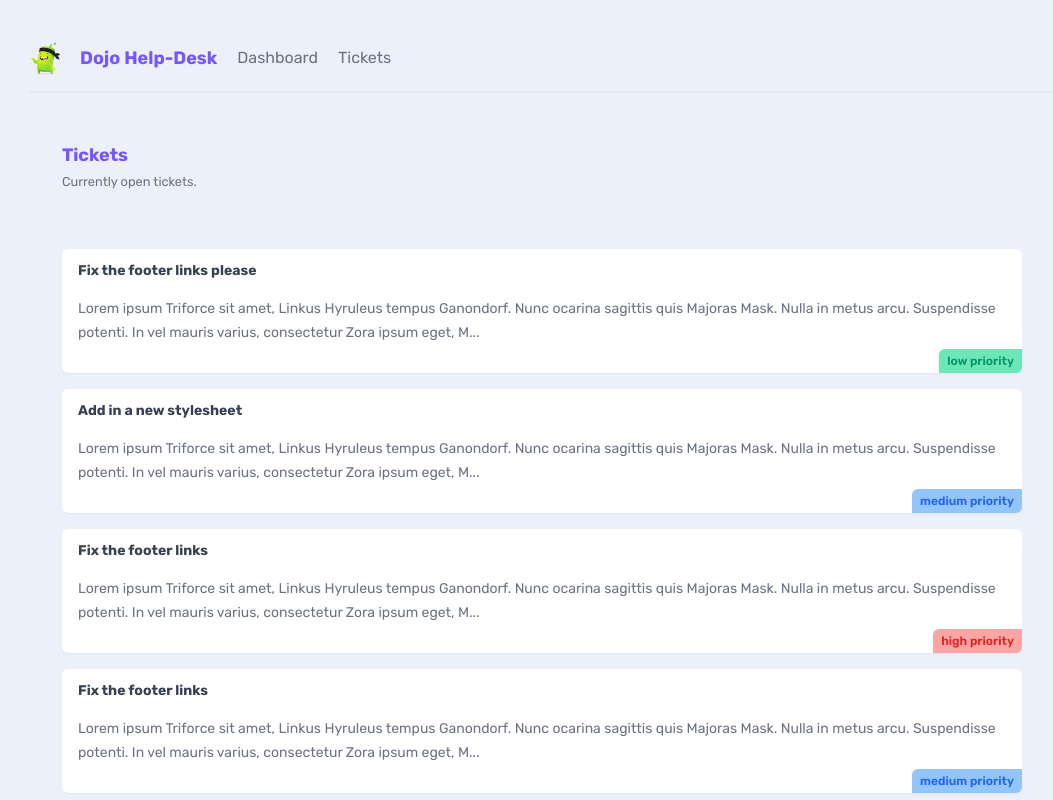
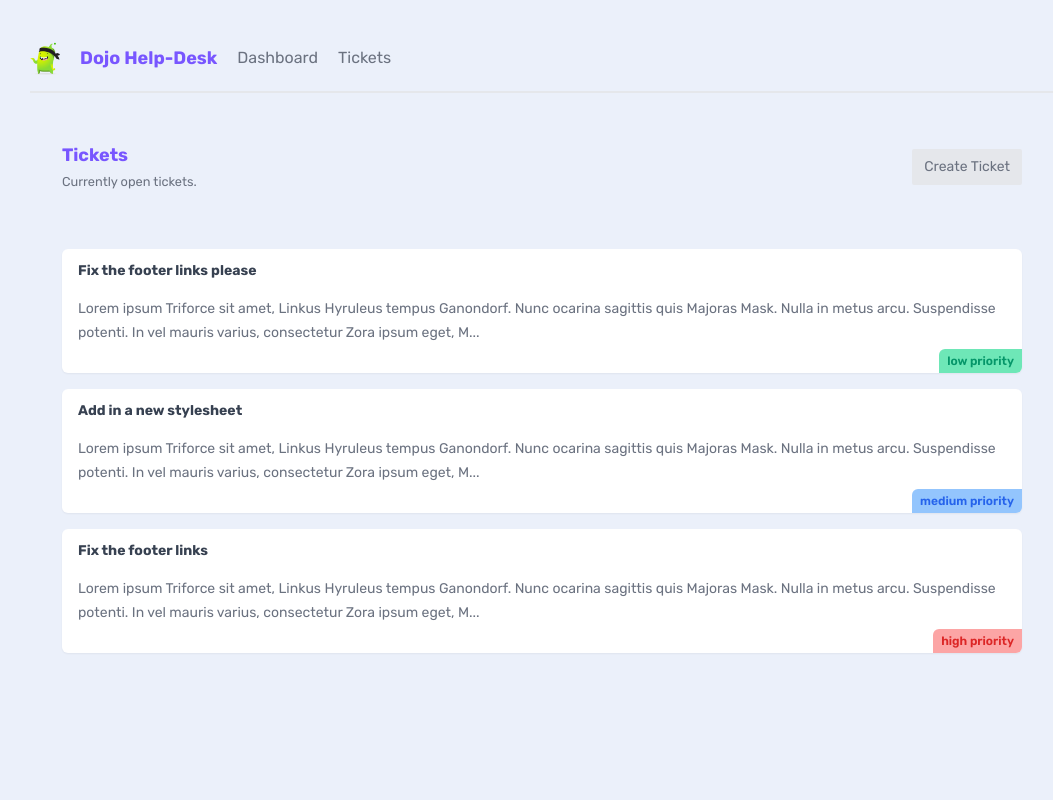
Before and after one commit to inder231/next-ticket-app, a Next.js app: page /tickets in a window 1280 px wide. Shown: the top 800 px of the page, without its empty margins (98-1151 px from the left). Built offline with nearby package versions, Linux system fonts and the light colour scheme; data requests are answered from the project's data file.

Commit message:
feat: added create ticket with button

```diff
--- a/_data/db.json
+++ b/_data/db.json
@@ -20,21 +20,6 @@
       "body": "Lorem ipsum Triforce sit amet, Linkus Hyruleus tempus Ganondorf. Nunc ocarina sagittis quis Majoras Mask. Nulla in metus arcu. Suspendisse potenti. In vel mauris varius, consectetur Zora ipsum eget, Master Sword porttitor urna. Fusce elementum urna elit, eget eleifend velit consectetur eget. Integer vel lobortis ipsum, vitae auctor Ocarina of Time. Donec sed urna dapibus, interdum magna a, eleifend magna. Curabitur tincidunt enim a neque volutpat. Phasellus auctor magna vel nunc pretium, ut volutpat justo tristique. Pellentesque cursus convallis mauris, in tempus enim tincidunt vitae.",
       "priority": "high",
       "user_email": "peach@netninja.dev"
-    },
-    {
-      "id": "4",
-      "title": "Fix the footer links",
-      "body": "Lorem ipsum Triforce sit amet, Linkus Hyruleus tempus Ganondorf. Nunc ocarina sagittis quis Majoras Mask. Nulla in metus arcu. Suspendisse potenti. In vel mauris varius, consectetur Zora ipsum eget, Master Sword porttitor urna. Fusce elementum urna elit, eget eleifend velit consectetur eget. Integer vel lobortis ipsum, vitae auctor Ocarina of Time. Donec sed urna dapibus, interdum magna a, eleifend magna. Curabitur tincidunt enim a neque volutpat. Phasellus auctor magna vel nunc pretium, ut volutpat justo tristique. Pellentesque cursus convallis mauris, in tempus enim tincidunt vitae.",
-      "priority": "medium",
-      "user_email": "peach@netninja.dev"
-    },
-    {
-      "id": "5",
-      "title": "Updated footer",
-      "body": "Lorem ipsum Triforce sit amet, Linkus Hyruleus tempus Ganondorf. Nunc ocarina sagittis quis Majoras Mask. Nulla in metus arcu. Suspendisse potenti. In vel mauris varius, consectetur Zora ipsum eget, Master Sword porttitor urna. Fusce elementum urna elit, eget eleifend velit consectetur eget. Integer vel lobortis ipsum, vitae auctor Ocarina of Time. Donec sed urna dapibus, interdum magna a, eleifend magna. Curabitur tincidunt enim a neque volutpat. Phasellus auctor magna vel nunc pretium, ut volutpat justo tristique. Pellentesque cursus convallis mauris, in tempus enim tincidunt vitae.",
-      "priority": "medium",
-      "user_email": "peach@netninja.dev"
     }
-
   ]
 }
--- a/app/tickets/TicketList.jsx
+++ b/app/tickets/TicketList.jsx
@@ -1,11 +1,5 @@
 import Link from "next/link";
 async function getTickets() {
-  // imitate delay
-  await new Promise((resolve, reject) => {
-    setTimeout(() => {
-      resolve();
-    }, 3000);
-  });
   const res = await fetch("http://localhost:4000/tickets", {
     next: {
       revalidate: 0, // use 0 to opt out of using cache.
--- /dev/null
+++ b/app/tickets/create/CreateForm.jsx
@@ -0,0 +1,80 @@
+"use client"; // this form have state and client interaction so making it client component
+
+import { useRouter } from "next/navigation";
+import { useState } from "react";
+
+export default function CreateForm() {
+  const router = useRouter();
+
+  const [title, setTitle] = useState("");
+  const [body, setBody] = useState("");
+  const [priority, setPriority] = useState("low");
+  const [isLoading, setIsLoading] = useState("");
+
+  const handleSubmit = async (e) => {
+    e.preventDefault();
+    setIsLoading(true);
+
+    const ticket = {
+      title,
+      body,
+      priority,
+      user_email: "user@example.dev",
+    };
+    const response = await fetch("http://localhost:4000/tickets", {
+      method: "POST",
+      headers: {
+        "Content-Type": "application/json",
+      },
+      body: JSON.stringify(ticket),
+    });
+    if (response.status === 201) {
+      // router.refresh to show new ticket on tickets page if not showing on adding
+      // this refresh will reduce the calling of get tickets on tickets page.
+      // router.refresh();
+      router.push("/tickets");
+    }
+  };
+
+  return (
+    <form onSubmit={handleSubmit} className="w-1/2">
+      <label htmlFor="title">
+        <span>Title:</span>
+        <input
+          type="text"
+          name="title"
+          required
+          onChange={(e) => setTitle(e.target.value)}
+          value={title}
+        />
+      </label>
+      <label htmlFor="body">
+        <span>Body:</span>
+        <input
+          type="text"
+          name="body"
+          required
+          onChange={(e) => setBody(e.target.value)}
+          value={body}
+        />
+      </label>
+      <label htmlFor="priority">
+        <span>Priority:</span>
+        <select
+          name="priority"
+          required
+          onChange={(e) => setPriority(e.target.value)}
+          value={priority}
+        >
+          <option value="low">low</option>
+          <option value="medium">medium</option>
+          <option value="high">high</option>
+        </select>
+      </label>
+      <button type="submit" className="btn-primary" disabled={isLoading}>
+        {isLoading && <span>Adding...</span>}
+        {!isLoading && <span>Add Ticket</span>}
+      </button>
+    </form>
+  );
+}
--- /dev/null
+++ b/app/tickets/create/page.jsx
@@ -0,0 +1,10 @@
+import CreateForm from "./CreateForm";
+
+export default function CreateTicket() {
+  return (
+    <main>
+      <h2 className="text-priamary text-center">Add a new Ticket</h2>
+      <CreateForm />
+    </main>
+  );
+}
--- a/app/tickets/page.jsx
+++ b/app/tickets/page.jsx
@@ -1,16 +1,22 @@
 import { Suspense } from "react";
 import TicketList from "./TicketList";
+import Link from "next/link";
 import Loading from "../loading";
 
 export default function Tickets() {
   return (
     <main>
-      <nav>
+      <nav className="flex items-center justify-between">
         <div>
           <h2>Tickets</h2>
           <p>
             <small>Currently open tickets.</small>
           </p>
+        </div>
+        <div>
+          <button className="btn-secondary">
+            <Link href="/tickets/create">Create Ticket</Link>
+          </button>
         </div>
       </nav>
       {/* Creating suspence boundary around a particular component */}
```
